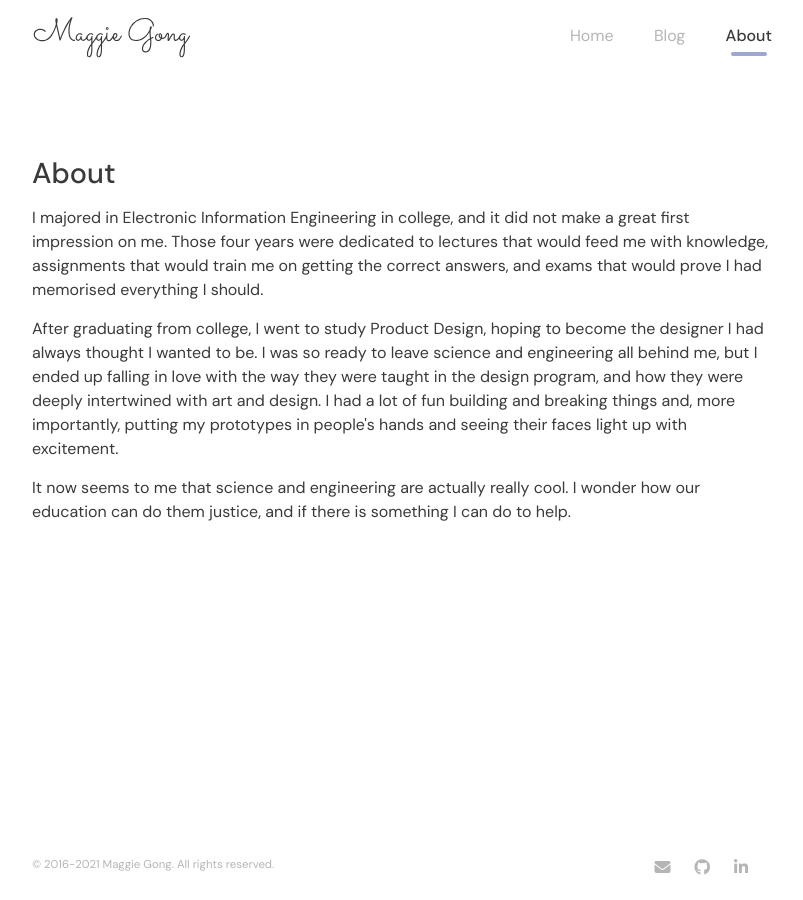
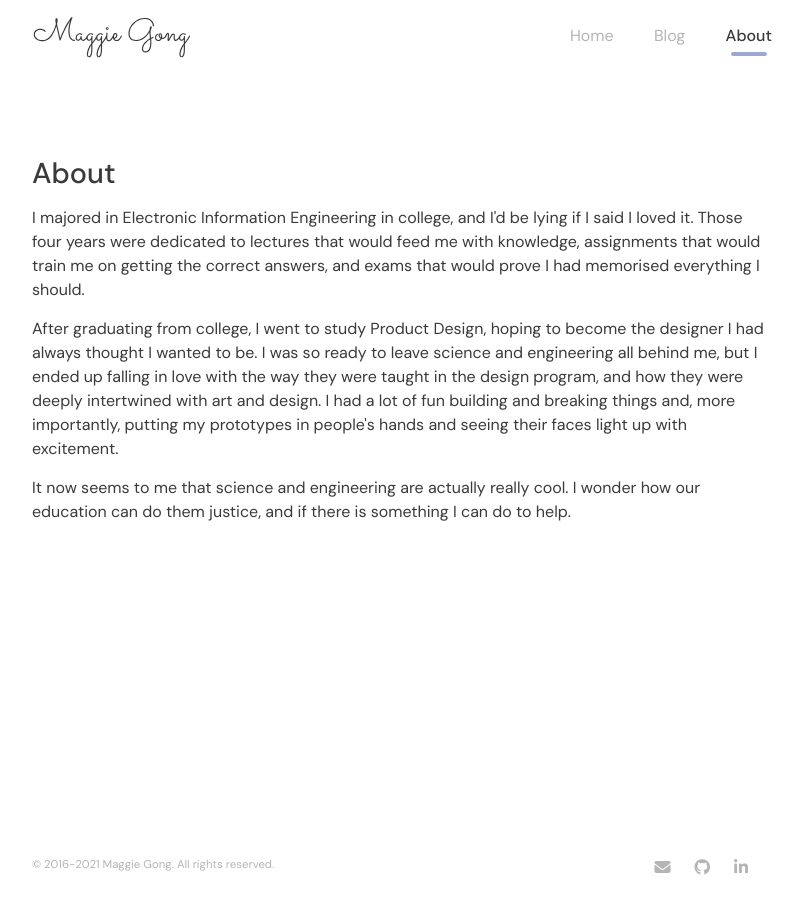
Before and after one commit to TinyLittleMaggie/maggiegong.com, a Jekyll site: the page built from about.html, in a window 1280 px wide. Shown: the whole page, without its empty margins (238-1041 px from the left). Built offline with Jekyll 4.4.1, drawn with Linux system fonts in a browser that asks for light colours; nearby versions of some CDN libraries; part of the change alters nothing that is shown.

```diff
--- a/_config.yml
+++ b/_config.yml
@@ -21,9 +21,7 @@
 title: Maggie Gong
 email: maggie@maggiegong.com
 description: >- # this means to ignore newlines until "baseurl:"
-  Write an awesome description for your new site here. You can edit this
-  line in _config.yml. It will appear in your document head meta (for
-  Google search results) and in your feed.xml site description.
+  I love creating interactive experiences that help people learn by playing.
 baseurl: "" # the subpath of your site, e.g. /blog
 url: "" # the base hostname & protocol for your site, e.g. http://example.com
 github_username:  TinyLittleMaggie
--- a/about.html
+++ b/about.html
@@ -9,7 +9,7 @@ index: 2
 
 <h2>About</h2>
 
-<p>I majored in Electronic Information Engineering in college, and it did not make a great first impression on me. Those four years were dedicated to lectures that would feed me with knowledge, assignments that would train me on getting the correct answers, and exams that would prove I had memorised everything I should. </p>
+<p>I majored in Electronic Information Engineering in college, and I'd be lying if I said I loved it. Those four years were dedicated to lectures that would feed me with knowledge, assignments that would train me on getting the correct answers, and exams that would prove I had memorised everything I should. </p>
 
 <p>After graduating from college, I went to study Product Design, hoping to become the designer I had always thought I wanted to be. I was so ready to leave science and engineering all behind me, but I ended up falling in love with the way they were taught in the design program, and how they were deeply intertwined with art and design. I had a lot of fun building and breaking things and, more importantly, putting my prototypes in people's hands and seeing their faces light up with excitement. </p>
 
```
